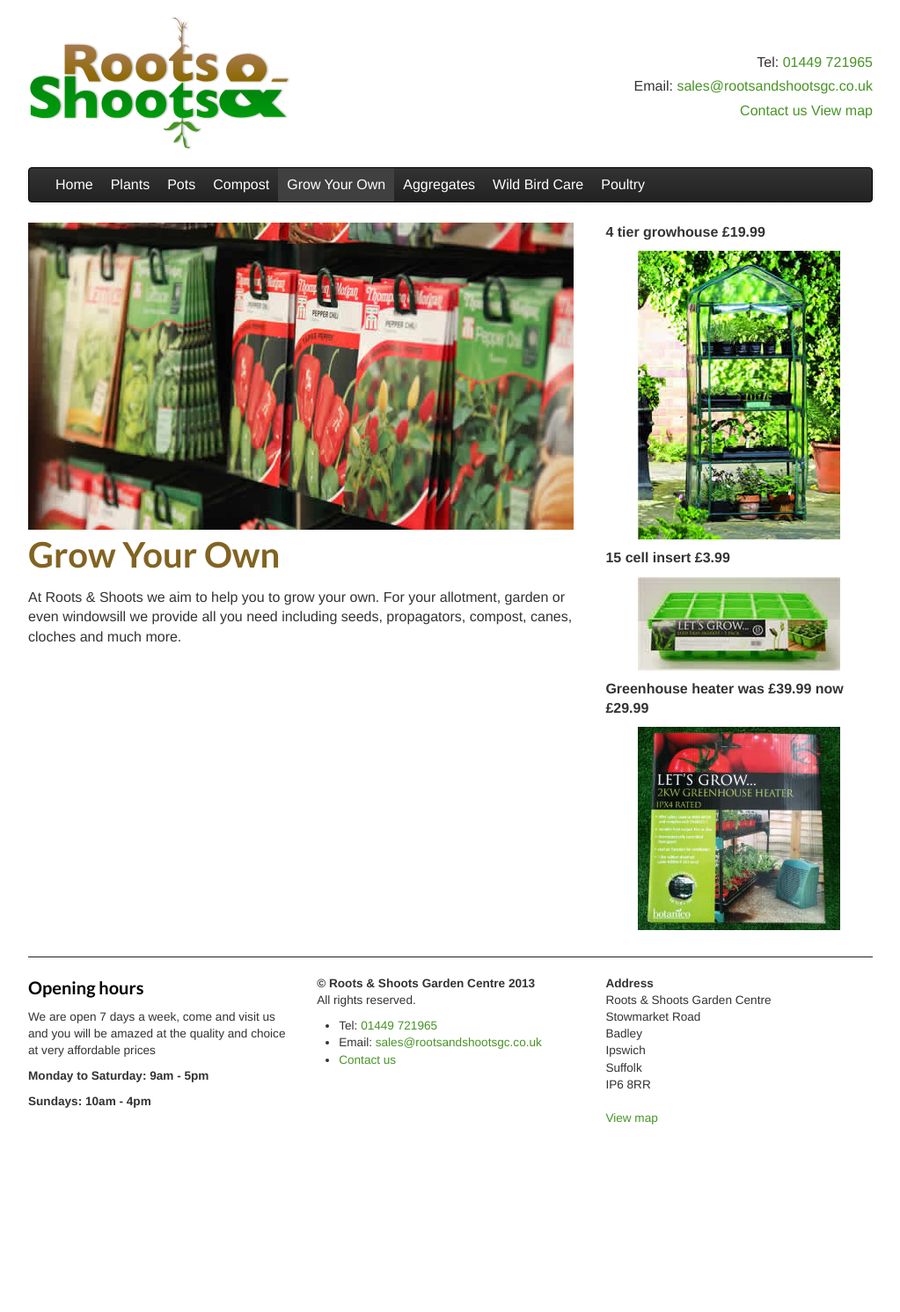
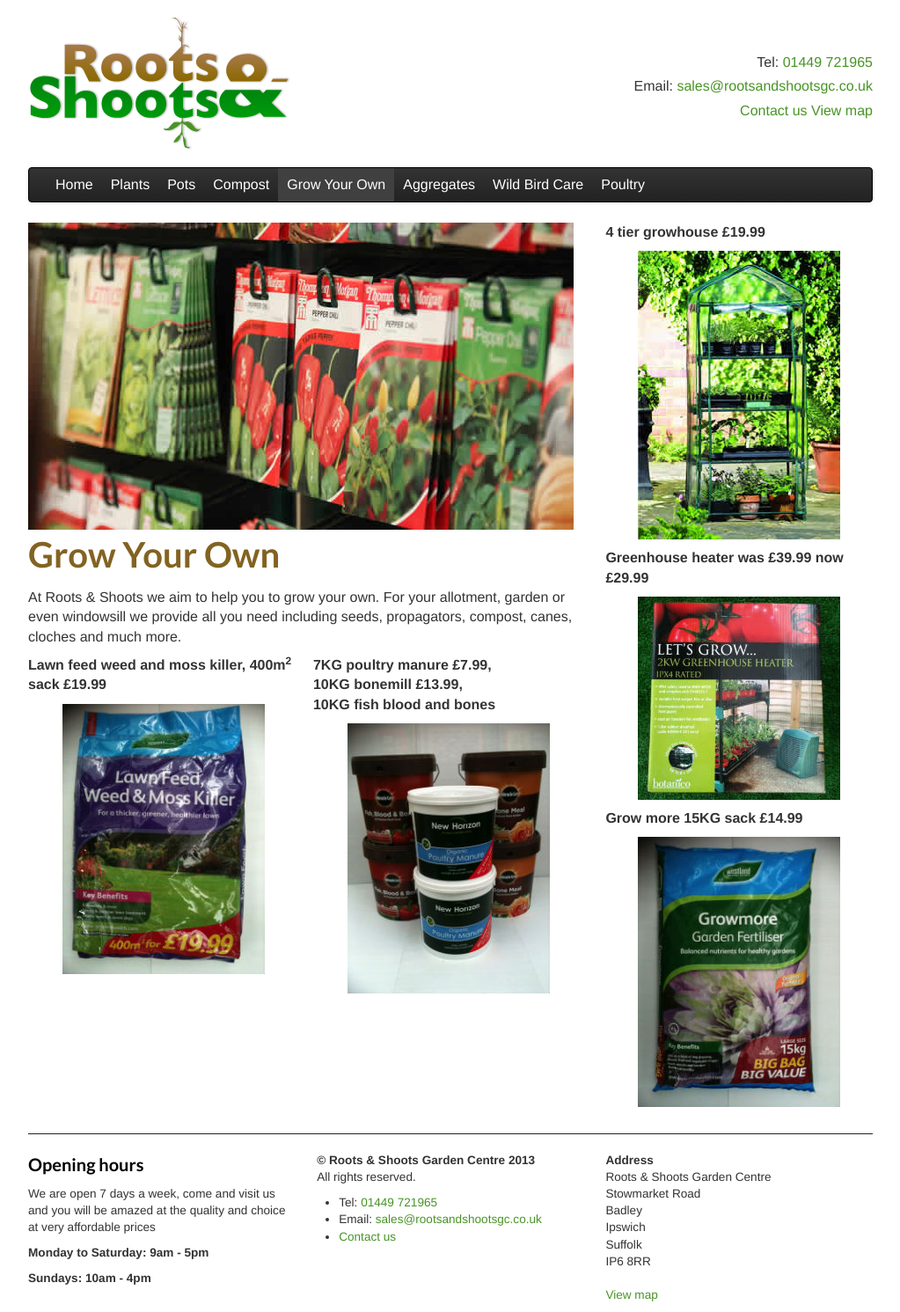
Before and after one commit to RootsShoots/site, a Jekyll site: the page built from grow-your-own.md, in a window 1280 px wide. Shown: the whole page at 88% size, without its empty margins (128-1151 px from the left). Built offline with Jekyll 4.4.1, drawn with Linux system fonts in a browser that asks for light colours; nearby versions of some CDN libraries; before the commit the page ends 1290 px from its top, so only the background shows below that.

Commit message:
Updated images

```diff
--- a/grow-your-own.md
+++ b/grow-your-own.md
@@ -5,13 +5,24 @@
 features:
   - title: 4 tier growhouse £19.99
     img: grow-house.jpg
-  - title: 15 cell insert £3.99
-    img: cell-insert.jpg
   - title: Greenhouse heater was £39.99 now £29.99
     img: heater.jpg
+  - title: Grow more 15KG sack £14.99
+    img: growmore.jpg
 ---
 
 
 # Grow Your Own
 
 At Roots & Shoots we aim to help you to grow your own. For your allotment, garden or even windowsill we provide all you need including seeds, propagators, compost, canes, cloches and much more.
+
+<div class="row-fluid">
+    <div class="span6">
+        <p><b>Lawn feed weed and moss killer, 400m<sup>2</sup> sack £19.99</b></p>
+        <p><center><img src="img/lawnfeed.jpg" alt="Lawn feed" /></center></p>
+    </div>
+    <div class="span6">
+        <p><b>7KG poultry manure £7.99,<br /> 10KG bonemill £13.99,<br /> 10KG fish blood and bones</b></p>
+        <p><center><img src="img/tubs.jpg" alt="tubs" /></center></p>
+    </div>
+</div>
```
Also changed, not shown: aggregates.md (+1 -1 lines), index.md (+2 -0 lines), img/960/basketplants.jpg (added), img/960/basketplants2.jpg (added), img/960/basketplants3.jpg (added), img/growmore.jpg (added), img/lawnfeed.jpg (added), img/tubs.jpg (added).
